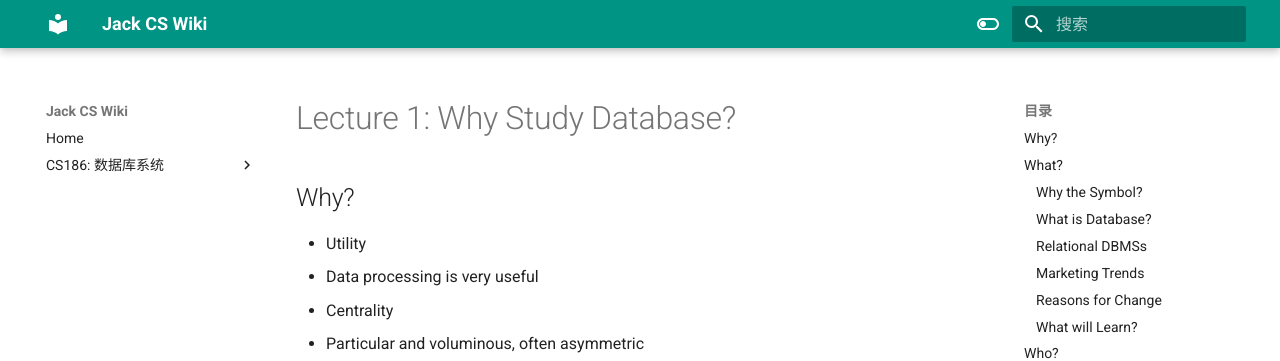
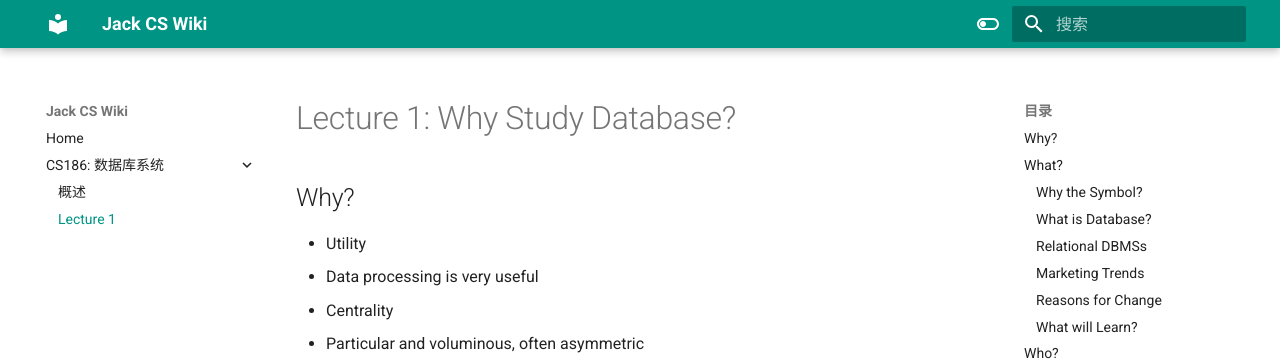
Before and after one commit to Caiguu/Jack_CS_Wiki, an MkDocs documentation site: the page built from docs/CS186/Lecture 1.md, in a window 1280 px wide. Shown: the top 361 px of the page. Built offline with MkDocs 1.6.1 and Material for MkDocs 9.7.7, drawn with Linux system fonts in a browser that asks for light colours.

Commit message:
Lecture 1 indexed

```diff
--- a/mkdocs.yml
+++ b/mkdocs.yml
@@ -45,4 +45,4 @@ nav:
   - Home: 'index.md'
   - 'CS186: 数据库系统':
     - '概述': 'CS186/CS186-overview.md'
-    - 'Intro': 'CS186/test.md'
+    - 'Lecture 1': 'CS186/Lecture 1.md'
```
